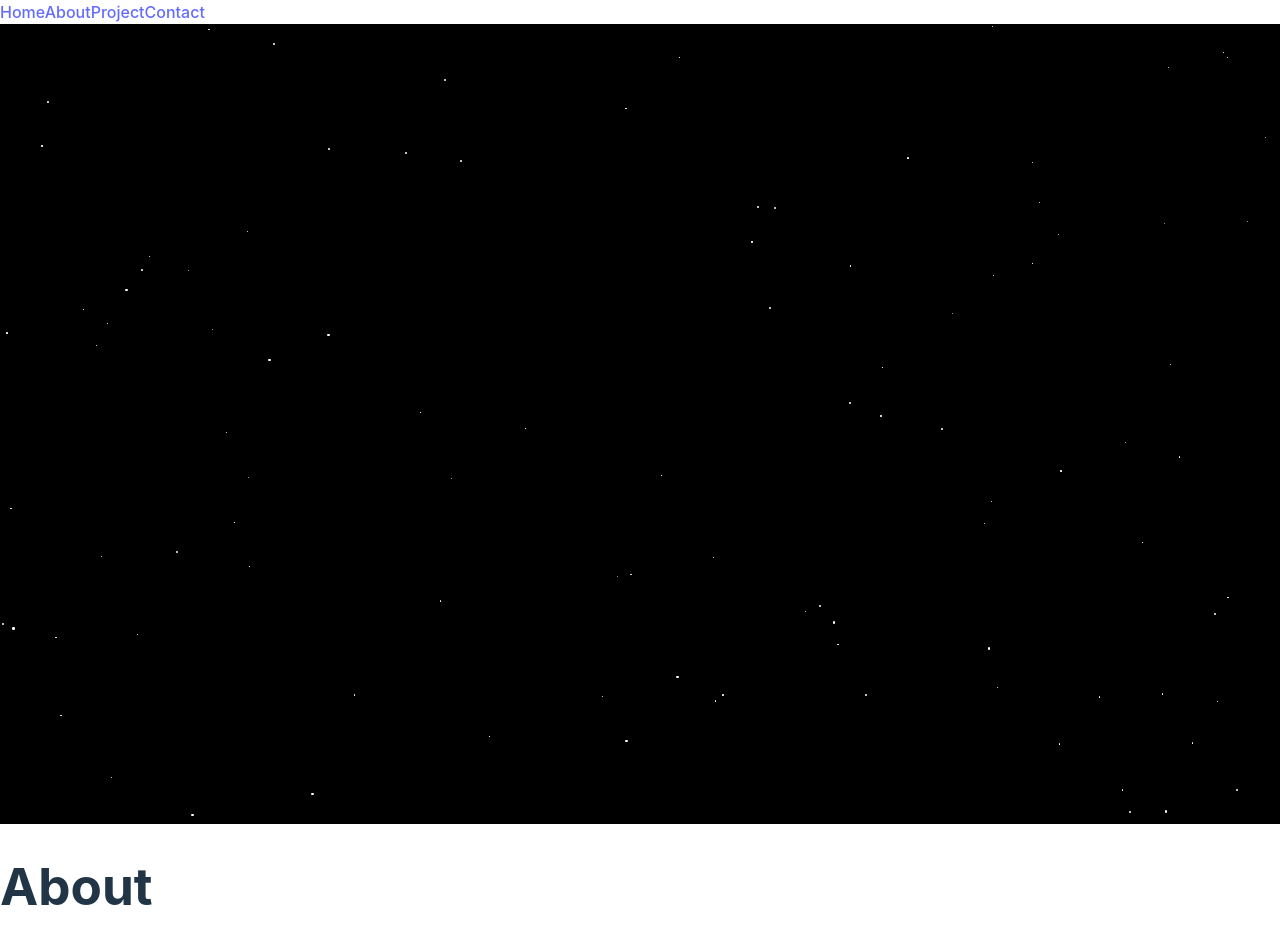
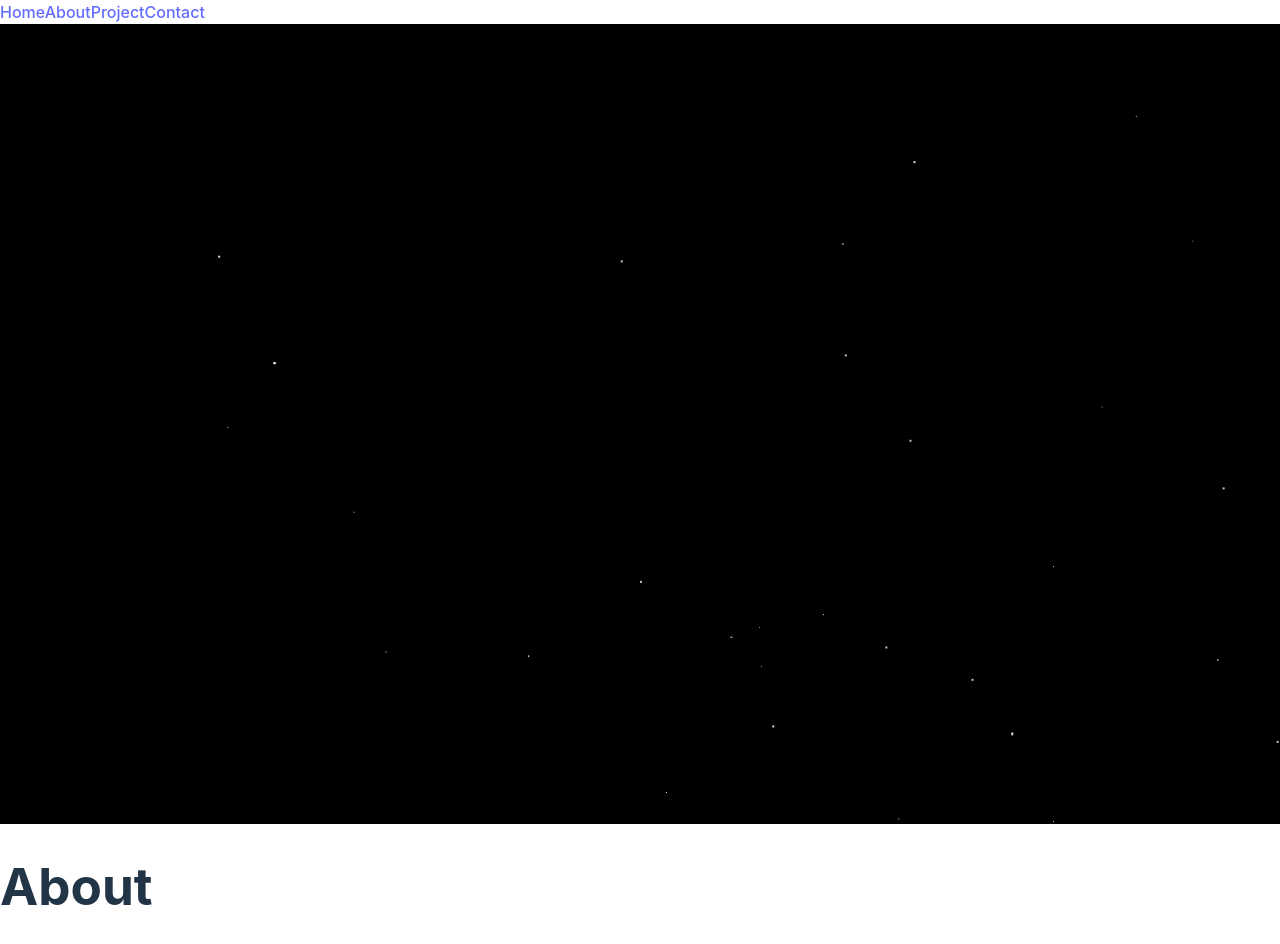
Before and after one commit to codewithDonna/crowdfundingfrontend, a React (Vite) app: page /about in a window 1280 px wide. Shown: the top 944 px of the page. Built offline with nearby package versions, Linux system fonts and the light colour scheme.

Commit message:
add moving stars about page

```diff
--- a/src/components/StarField.css
+++ b/src/components/StarField.css
@@ -7,31 +7,22 @@
     overflow: hidden;
   }
 
+  /* Basic styling for stars */
   .star {
     position: absolute;
     background-color: white;
     border-radius: 50%;
     animation-timing-function: linear;
+    animation-name: moveStars;
+    animation-iteration-count: infinite;
   }
 
-  /* Keyframe animation to make the stars move */
-  @keyframes moveStar-0 {
+  /* Defining the keyframes to animate the stars */
+  @keyframes moveStars {
     from {
-      transform: translateX(0) translateY(0);
+      transform: translate(0, 0);
     }
     to {
-      transform: translateX(100vw) translateY(100vh);
+      transform: translate(100vw, 100vh);  /* Move diagonally across the screen */
     }
   }
-
-  @keyframes moveStar-1 {
-    from {
-      transform: translateX(0) translateY(0);
-    }
-    to {
-      transform: translateX(-100vw) translateY(-100vh);
-    }
-  }
-
-  /* Add additional unique keyframes for each star as needed */
-  /* Alternatively, you can make a more generic keyframe, which moves stars diagonally */
--- a/src/components/StarField.jsx
+++ b/src/components/StarField.jsx
@@ -1,51 +1,29 @@
+// src/components/StarField.js
 import React, { useEffect, useState } from 'react';
 import './StarField.css';
 
 const StarField = () => {
   const [stars, setStars] = useState([]);
-  const [cssKeyframes, setCssKeyframes] = useState('');
 
-  // Create an array of stars
   useEffect(() => {
     const newStars = [];
-    const keyframes = [];
 
     for (let i = 0; i < 100; i++) {
-      const x = Math.random() * 100;
-      const y = Math.random() * 100;
-      const size = Math.random() * 2 + 0.5;
-      const speed = Math.random() * 0.5 + 0.2;
-      const direction = Math.random() < 0.5 ? 1 : -1; // Random direction (left to right or right to left)
-
-      // Create unique keyframes for each star
-      keyframes.push(`
-        @keyframes moveStar-${i} {
-          from {
-            transform: translateX(${x}%) translateY(${y}%);
-          }
-          to {
-            transform: translateX(${x + direction * 100}%) translateY(${y + direction * 100}%);
-          }
-        }
-      `);
-
       newStars.push({
         id: i,
-        x,
-        y,
-        size,
-        speed,
+        x: Math.random() * 100,  // Random x position (percentage)
+        y: Math.random() * 100,  // Random y position (percentage)
+        size: Math.random() * 2 + 0.5,  // Random size of the star
+        speed: Math.random() * 2 + 3,  // Random speed for the animation
+        direction: Math.random() < 0.5 ? 1 : -1,  // Random direction for the movement
       });
     }
 
-    // Inject generated keyframes into the CSS
-    setCssKeyframes(keyframes.join(' '));
     setStars(newStars);
   }, []);
 
   return (
     <div className="star-field">
-      <style>{cssKeyframes}</style>
       {stars.map((star) => (
         <div
           key={star.id}
@@ -56,7 +34,7 @@ const StarField = () => {
             width: `${star.size}px`,
             height: `${star.size}px`,
             animationDuration: `${star.speed}s`,
-            animationName: `moveStar-${star.id}`,
+            animationDirection: star.direction === 1 ? 'normal' : 'reverse',
           }}
         ></div>
       ))}
```
